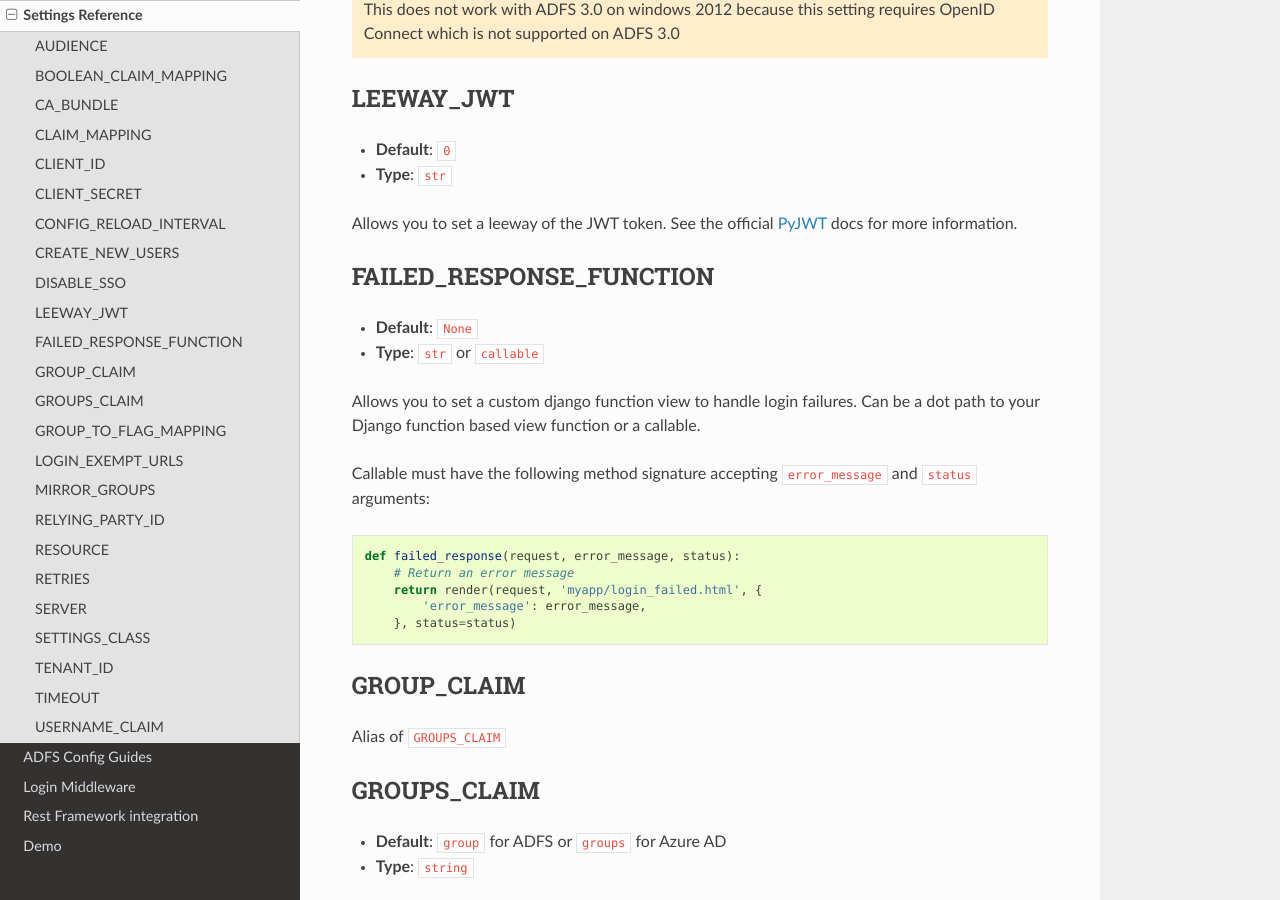
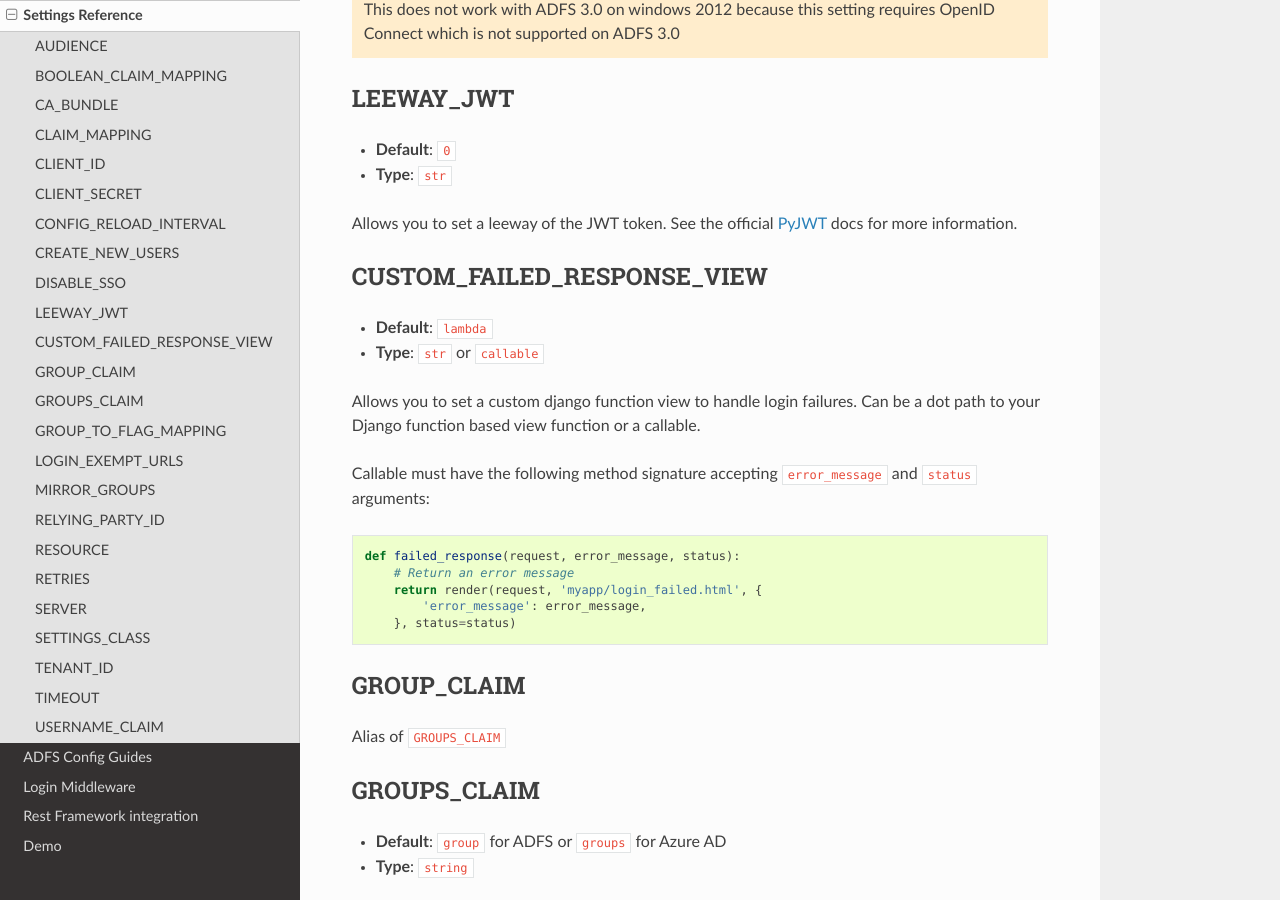
Before and after one commit to snok/django-auth-adfs, a Sphinx documentation site: the page built from docs/settings_ref.rst, in a window 1280 px wide and 900 px high, scrolled down 3997 px. Built offline with Sphinx 7.4.7 and the Read the Docs theme 2.0.0, drawn with Linux system fonts in a browser that asks for light colours; pages that are not in the unit, such as notebooks, are missing from menus.

Commit message:
Changes per review

```diff
--- a/CHANGELOG.rst
+++ b/CHANGELOG.rst
@@ -1,12 +1,12 @@
 Changelog
 =========
 
-`1.5.1`_ - Not yet released
+`1.5.1`_ - 2021-01-25
 ---------------------
 
 **Features**
 
-* New parameter called `FAILED_RESPONSE_FUNCTION`, allowing you to set a custom django function view to handle login
+* New parameter called `CUSTOM_FAILED_RESPONSE_VIEW`, allowing you to set a custom django function view to handle login
   failures. #?
 
 
--- a/docs/install.rst
+++ b/docs/install.rst
@@ -84,7 +84,7 @@ In your project's ``settings.py`` add these settings.
     )
 
     # You can point login failures to a custom Django function based view for customization of the UI
-    FAILED_RESPONSE_FUNCTION = 'dot.path.to.custom.views.login_failed'
+    CUSTOM_FAILED_RESPONSE_VIEW = 'dot.path.to.custom.views.login_failed'
 
 In your project's ``urls.py`` add these paths:
 
--- a/docs/settings_ref.rst
+++ b/docs/settings_ref.rst
@@ -180,9 +180,9 @@ Allows you to set a leeway of the JWT token. See the official
 `PyJWT <https://pyjwt.readthedocs.io/en/stable/usage.html>`__ docs for more information.
 
 
-FAILED_RESPONSE_FUNCTION
+CUSTOM_FAILED_RESPONSE_VIEW
 --------------------------------
-* **Default**: ``None``
+* **Default**: ``lambda``
 * **Type**: ``str`` or ``callable``
 
 Allows you to set a custom django function view to handle login failures. Can be a dot path to your
```
Also changed, not shown: other parts of CHANGELOG.rst (+1 -0 lines), 3 other files.
